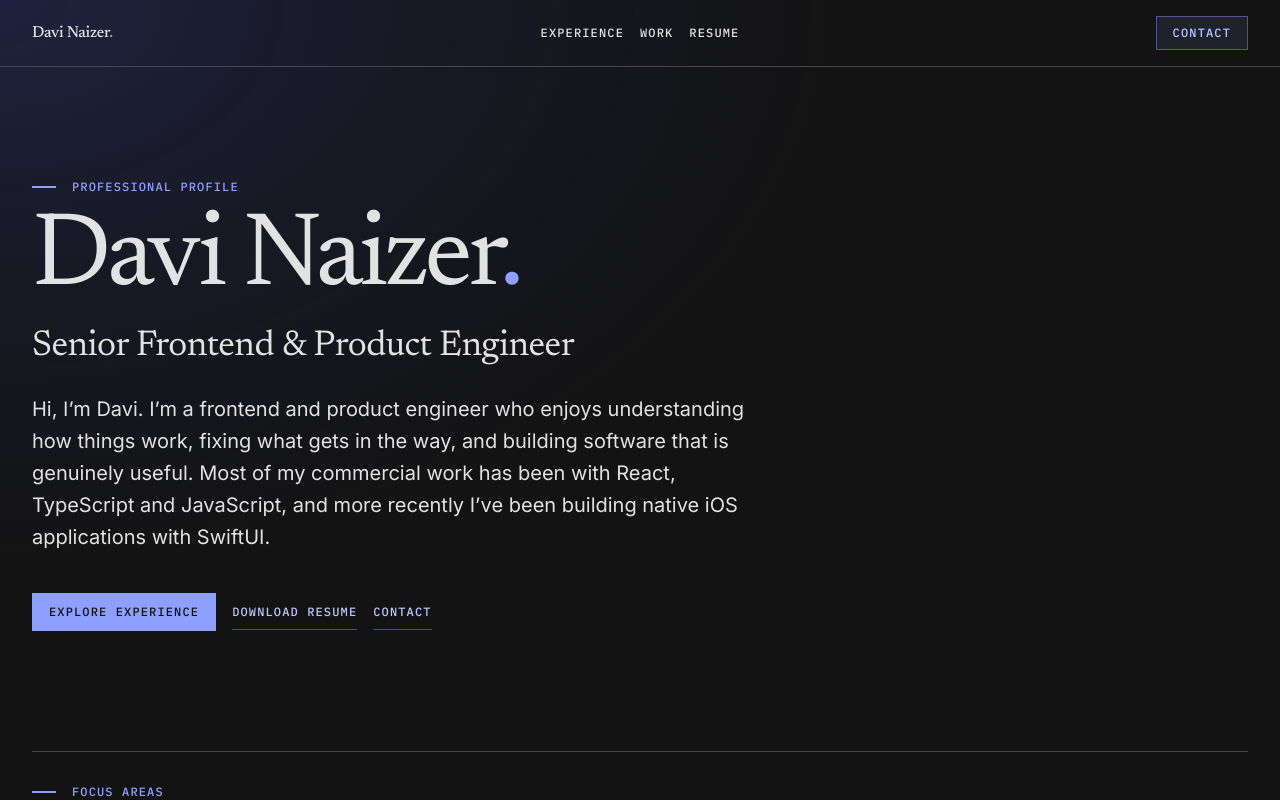
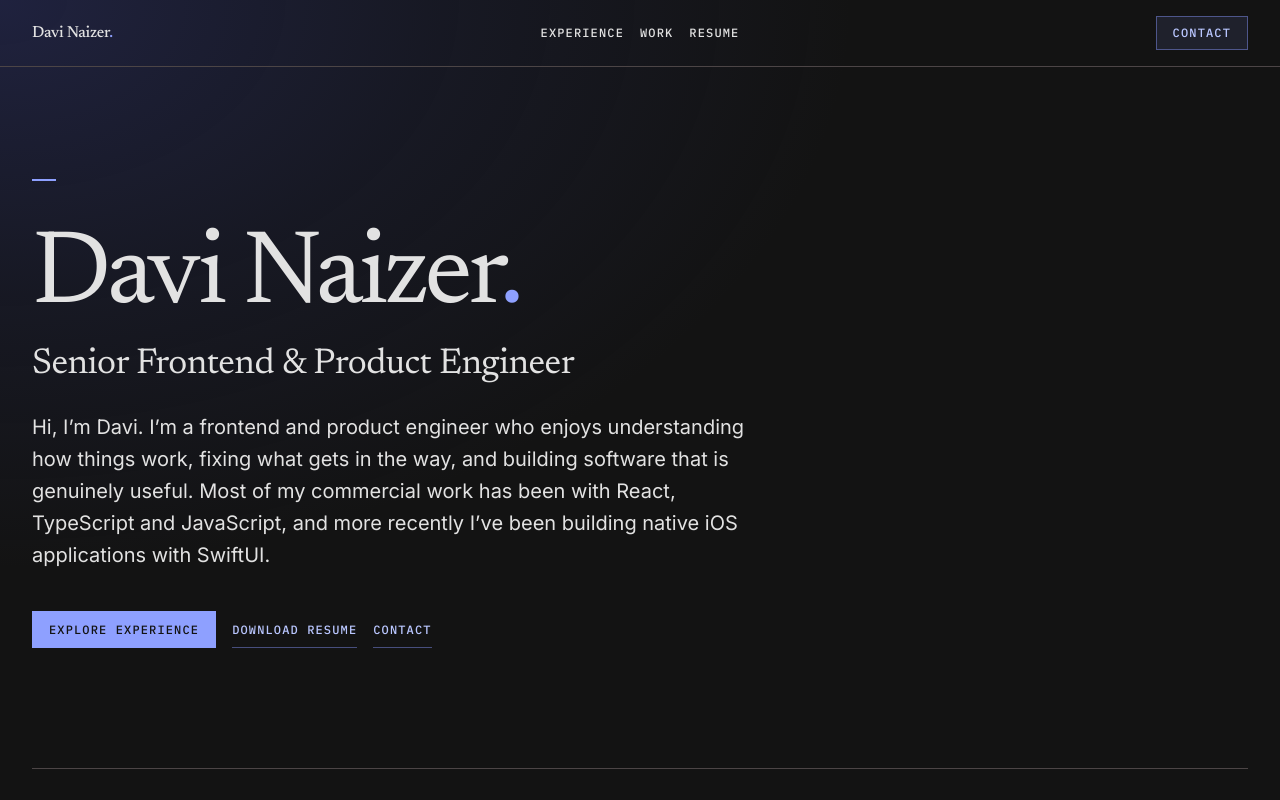
Before and after one commit to davinaizer/professional-site, a React (Vite) app: page / in a window 1280 px wide. Shown: the top 800 px of the page. Built offline with nearby package versions, Linux system fonts and the light colour scheme.

Commit message:
feat: remove eyebrow text on homepage and tweak spacing

```diff
--- a/src/pages/HomePage.css
+++ b/src/pages/HomePage.css
@@ -3,6 +3,7 @@
 	font-weight: var(--font-weight-regular);
 	letter-spacing: var(--letter-spacing-display);
 	line-height: 0.95;
+	margin-top: var(--space-4);
 }
 
 .home__hero {
--- a/src/pages/HomePage.tsx
+++ b/src/pages/HomePage.tsx
@@ -11,7 +11,7 @@ function HomePage() {
 	return (
 		<section className="home page-section">
 			<div className="home__hero page-lead">
-				<p className="eyebrow">Professional profile</p>
+				<p className="eyebrow"></p>
 				<h1 className="home__identity">{identity.name}</h1>
 				<p className="home__headline">{identity.headline}</p>
 				<p className="home__summary page-intro">{summary.homeExcerpt}</p>
```
